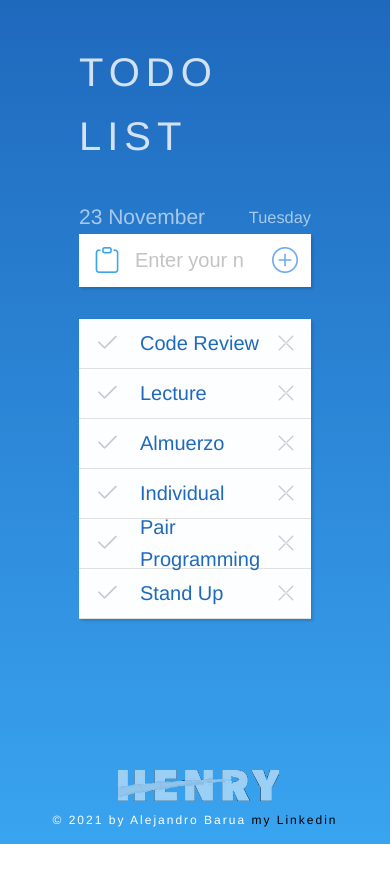
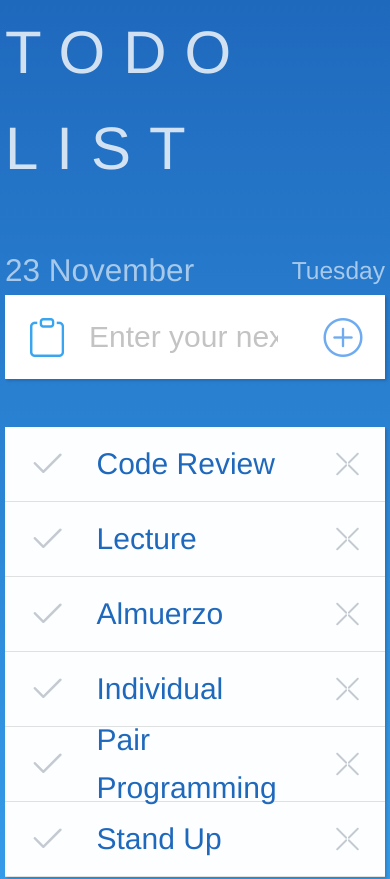
Before and after one commit to alejandroBarua/todoList-henry, a website: page docs/index.html in a window 390 px wide. Shown: the top 879 px of the page. Before the commit the page ends 844 px from the top, so only its background shows below. Drawn offline with nearby package versions, Linux system fonts and the light colour scheme.

Commit message:
add responsive

```diff
--- /dev/null
+++ b/docs/assets/media.css
@@ -0,0 +1,18 @@
+@media screen and (max-width: 740px) {
+  html {
+    font-size: 30px;
+  }
+  .container {
+    width: 100%;
+    padding: 5px;
+    margin-bottom: 2rem;
+  }
+  .wrapper {
+    min-height: calc(100% - 3rem);
+  }
+
+  footer {
+    height: 3rem;
+    text-align: center;
+  }
+}
--- a/docs/assets/style.css
+++ b/docs/assets/style.css
@@ -9,7 +9,7 @@ body {
 .container {
   width: 80%;
   max-width: 650px;
-  padding: 40px;
+  padding: 2rem;
 }
 
 .gradient {
@@ -19,7 +19,7 @@ body {
 #title {
   font-size: 2rem;
   font-weight: lighter;
-  letter-spacing: 6px;
+  letter-spacing: 0.6rem;
   color: white;
   opacity: 0.8;
   margin-bottom: 1.6rem;
@@ -36,8 +36,8 @@ body {
 
 #toDoInput {
   width: 100%;
-  padding: 15px;
-  padding-left: 15px;
+  padding: 0.75rem;
+  padding-left: 0.75rem;
   outline: none;
   border: none;
   font-size: 1rem;
@@ -50,9 +50,8 @@ body {
 
 #addButton {
   color: #6eabf0;
-  padding: 13px;
+  padding: 0.75rem;
   border: none;
-  height: 53px;
 }
 
 /* todo list */
@@ -65,8 +64,8 @@ body {
   background: rgba(255, 255, 255, 0.993);
   color: #1f69bd;
   width: 100%;
-  height: 50px;
-  padding: 5px;
+  height: 2.5rem;
+  padding: 0.25rem;
   display: flex;
   justify-content: space-around;
   align-items: center;
@@ -91,11 +90,11 @@ body {
 }
 
 .wrapper {
-  min-height: calc(100% - 4rem);
+  min-height: calc(100% - 5rem);
 }
 
 footer {
-  height: 4rem;
+  height: 5rem;
   text-align: center;
 }
 
@@ -105,7 +104,7 @@ footer > img {
 
 .creator {
   font-size: 0.6rem;
-  letter-spacing: 2px;
+  letter-spacing: 0.1rem;
   color: white;
 }
 
@@ -120,18 +119,18 @@ i:hover {
 
 .icon-check {
   color: #c4cad1;
-  padding-left: 10px;
-  padding-right: 20px;
+  padding-left: 0.5rem;
+  padding-right: 1rem;
 }
 
 .bi-check2-all {
-  padding-left: 10px;
-  padding-right: 20px;
+  padding-left: 0.5rem;
+  padding-right: 1rem;
   color: #6eabf0;
 }
 .delete {
   color: #c4cad1;
-  padding-right: 10px;
+  padding-right: 0.5rem;
   font-size: 1rem;
 }
 .delete:hover {
@@ -140,7 +139,7 @@ i:hover {
 }
 
 .icon-clipboard {
-  padding-left: 15px;
+  padding-left: 0.75rem;
   color: #39a4f0;
   background-color: white;
 }
--- a/docs/index.html
+++ b/docs/index.html
@@ -7,6 +7,7 @@
     <link rel="stylesheet" href="./assets/init.css">
     <link rel="stylesheet" href="./assets/style.css">
     <link rel="stylesheet" href="https://cdn.jsdelivr.net/npm/bootstrap-icons@1.7.1/font/bootstrap-icons.css">
+    <link rel="stylesheet" href="./assets/media.css">
 </head>
 
 <body class="gradient">
```
